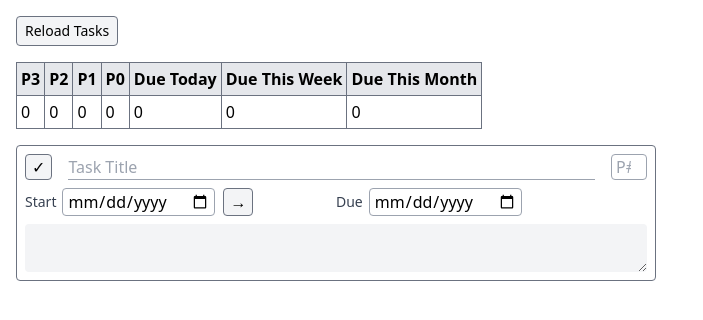
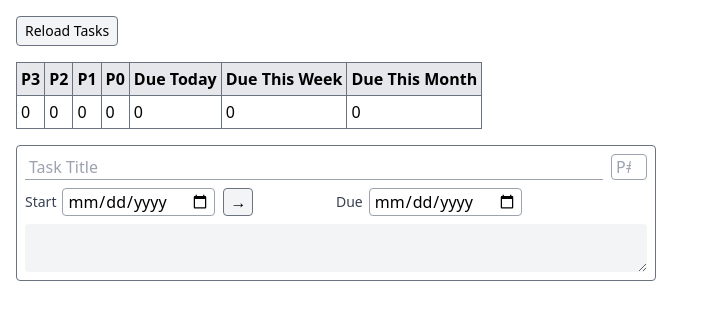
Before and after one commit to karagenit/todo, a Flask app: page / in a window 1280 px wide. Shown: the top 320 px of the page, without its empty margins (0-703 px from the left). Run offline with Flask 3, Linux system fonts and the light colour scheme; some libraries are stand-ins or nearby versions.

Commit message:
Move Buttons Around

```diff
--- a/templates/index.html
+++ b/templates/index.html
@@ -37,9 +37,11 @@
     <form action="/update" method="POST" class="border border-gray-500 rounded flex flex-col max-w-[40em] p-2 mt-4">
         <input type="hidden" name="task_id" value="{{ task.id }}">
         <div class="flex flex-row mb-2">
-            <button type="submit" name="action_complete" value="true" class="border border-gray-500 bg-gray-100 hover:bg-gray-200 px-1.5 mr-4 rounded">✓</button>
-            <input type="text" name="title" value="{{ task.title }}" placeholder="Task Title" class="flex-grow mr-4 border-b border-gray-400 focus:outline-none">
+            <input type="text" name="title" value="{{ task.title }}" placeholder="Task Title" class="flex-grow mr-2 border-b border-gray-400 focus:outline-none pl-1">
             <input type="number" name="priority" value="{{ task.priority }}" max="3" min="1" placeholder="P#" class="w-9 border rounded border-gray-400 pl-1 focus:outline-none">
+            {% if task.id %}
+            <button type="submit" name="action_complete" value="true" class="border border-gray-500 bg-gray-100 hover:bg-gray-200 px-1.5 rounded ml-2">✓</button>
+            {% endif %}
         </div>
         <div class="flex flex-row mb-2">
             <div class="flex flex-row flex-1 items-center">
```
